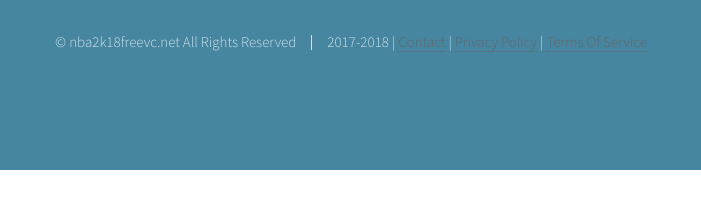
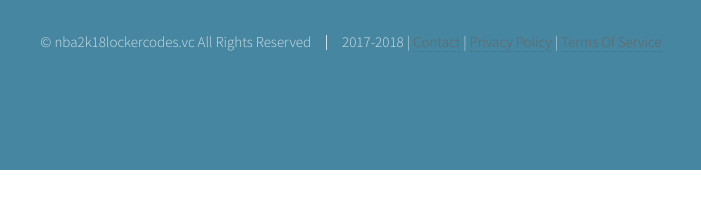
Before and after one commit to 2k18nn/2k1, a plain HTML site: page index.html in a window 1280 px wide. Shown: the part 4382-4587 px from the top of the page, 289-990 px from the left. Drawn offline with nearby package versions, Linux system fonts and the light colour scheme; a web font is replaced by a local one.

Commit message:
Update index.html

```diff
--- a/index.html
+++ b/index.html
@@ -876,7 +876,7 @@ Get those free unlockable stuff and locker codes for NBA 2K18 here.
 
 				</ul>
 				<ul class="copyright">
-					<li>&copy; nba2k18freevc.net All Rights Reserved</li><li>2017-2018 | <a href="http://nba2k18freevc.net/contact.html" target="_blank">Contact</a> | <a href="http://nba2k18freevc.net/privacy-policy.html" target="_blank">Privacy Policy</a> | <a href="http://nba2k18freevc.net/terms-of-service.html" target="_blank">Terms Of Service</a></li>
+					<li>&copy; nba2k18lockercodes.vc All Rights Reserved</li><li>2017-2018 | <a href="http://nba2k18freevc.net/contact.html" target="_blank">Contact</a> | <a href="http://nba2k18lockercodes.vc/privacy-policy.html" target="_blank">Privacy Policy</a> | <a href="http://nba2k18lockercodes.vc/terms-of-service.html" target="_blank">Terms Of Service</a></li>
 				</ul>
 			</section>
 
```
